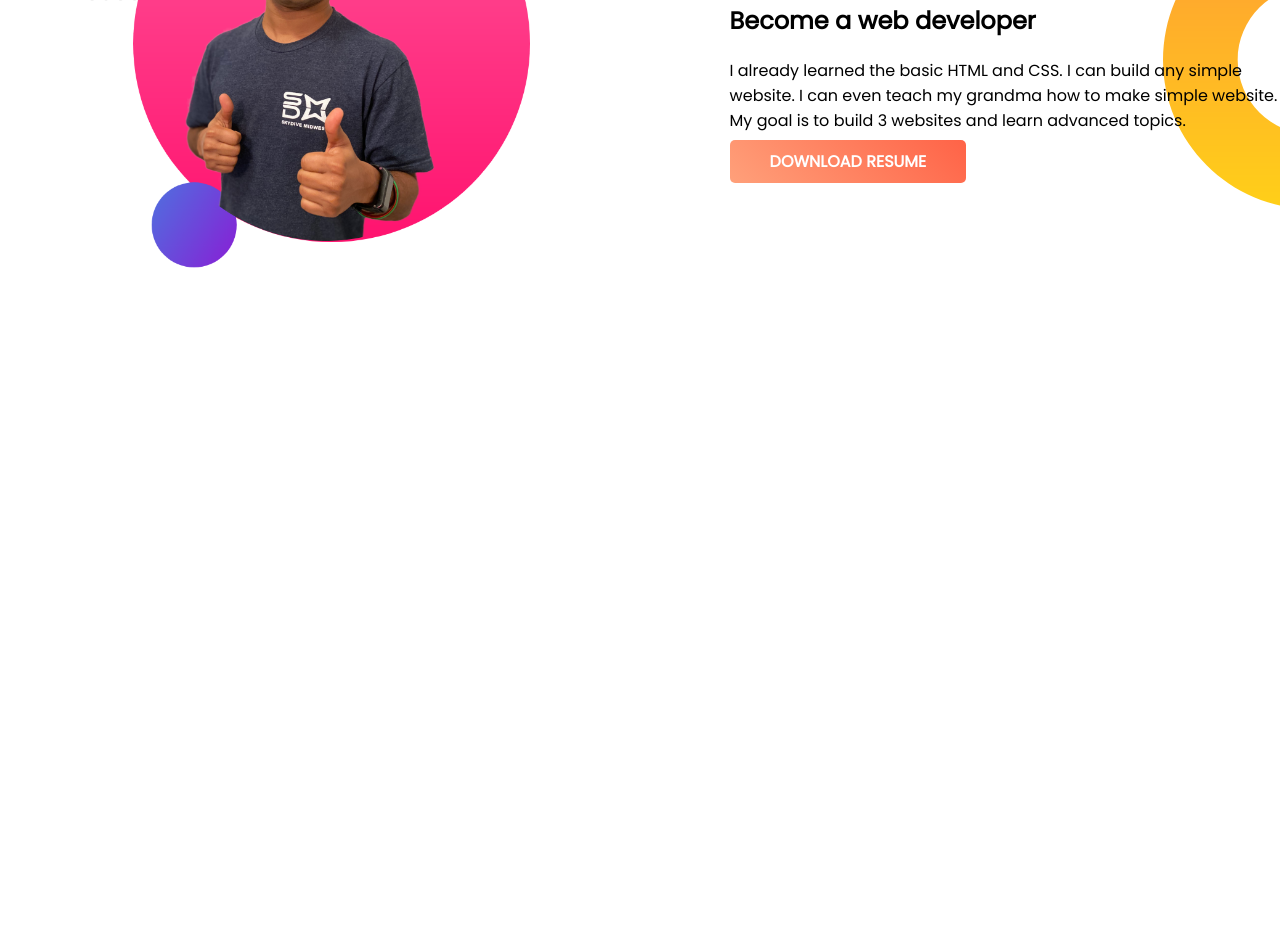
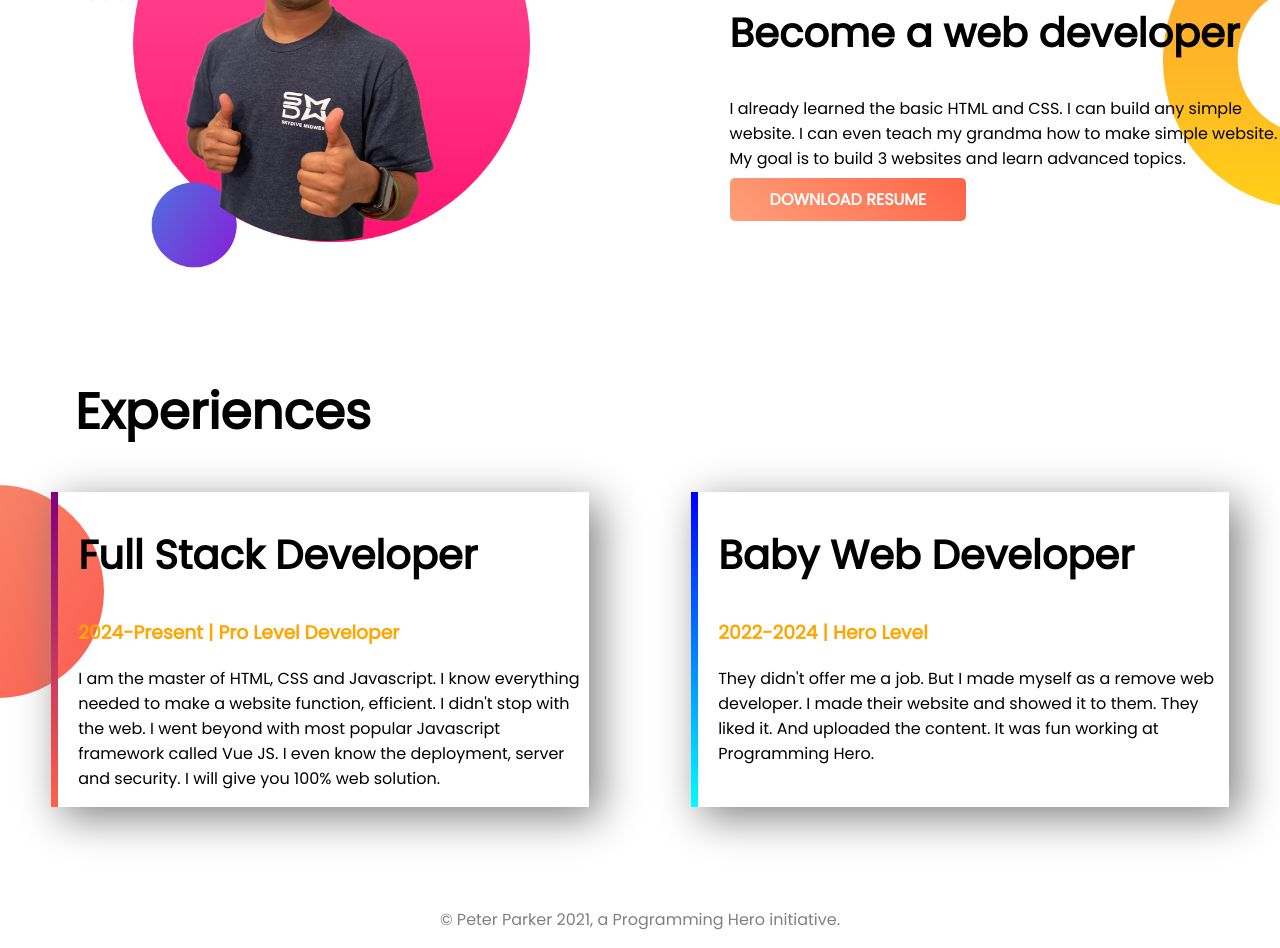
Before and after one commit to Protno/developer-portfolio, a plain HTML site: page index.html in a window 1280 px wide. Shown: the part 718-1666 px from the top of the page. Before the commit the page ends 1093 px from the top, so only its background shows below. Drawn offline with Linux system fonts and the light colour scheme; a web font is replaced by a local one.

Commit message:
all are added

```diff
--- a/index.html
+++ b/index.html
@@ -12,7 +12,7 @@
 
 </head>
 <body>
-    <section class="top-banner">
+    <section class="top-banner flexible-container">
         <div class="haf-width">
             <h1>Welcome To</h1>
         <h1><span  class="orangecolor">Protno Islam </span> World</h1>
@@ -24,7 +24,7 @@
             <img src="images/my-bg.png" alt="">
         </div>
     </section>
-    <section class="dream-big">
+    <section class="dream-big flexible-container">
         <div  class="haf-width">
             <img src="images/jhankar2.png" alt="">
 
@@ -36,5 +36,24 @@
             <a class="link-btn" target="_blank" href="https://www.facebook.com/protno.islam.1">DOWNLOAD RESUME</a>
            </div>
     </section>
+    <section class="Experiences-area">
+        <h1 class="youare-h1">Experiences</h1>
+        <div class="flexible-container">
+            <div id="web-dev-experince" class="experiences-item">
+                <h2>Full Stack Developer</h2>
+                <h3 class="orangecolor">2024-Present | Pro Level Developer</h3>
+                <p>I am the master of HTML, CSS and Javascript. I know everything needed to make a website function, efficient. I didn't stop with the web. I went beyond with most popular Javascript framework called Vue JS. I even know the deployment, server and security. I will give you 100% web solution.</p>
+            </div>
+            <div id="full-stack-experience" class="experiences-item">
+                <h2>Baby Web Developer</h2>
+                <h3 class="orangecolor">2022-2024 | Hero Level</h3>
+                <p>They didn't offer me a job. But I made myself as a remove web developer. I made their website and showed it to them. They liked it. And uploaded the content. It was fun working at Programming Hero.</p>
+            </div>
+        </div>
+
+    </section>
+    <footer>
+        <p>© Peter Parker 2021, a Programming Hero initiative.</p>
+    </footer>
 </body>
 </html>
--- a/style.css
+++ b/style.css
@@ -4,6 +4,9 @@ font-family: 'Poppins', sans-serif;
 margin: 0;
 padding: 0;
 
+}
+h2{
+    font-size: 40px;
 }
 h1{
     font-size:50px;
@@ -12,7 +15,7 @@ h1{
 .orangecolor{
     color: orange;
 }
-section{
+.flexible-container{
     display: flex;
     margin-bottom: 100px;
 
@@ -41,3 +44,34 @@ section{
     background-repeat: no-repeat;
     background-position: right;
 }
+.Experiences-area{
+    background-image: url(images/exp-bg.png);
+    background-repeat: no-repeat;
+    background-position: left;
+}
+.experiences-item{
+    box-shadow: 10px 10px 40px gray;
+    width: 40%;
+    margin-left: 4%;
+    margin-right: 4%;
+    padding-left: 20px;
+}
+#web-dev-experince{
+    border-left: 7px solid;
+    border-image: linear-gradient(purple,tomato);
+    border-image-slice: 1;
+
+}
+#full-stack-experience{
+    border-left: 7px solid;
+    border-image: linear-gradient(blue,cyan);
+    border-image-slice: 1;
+
+}
+footer p{
+    text-align: center;
+    color: gray;
+}
+.youare-h1{
+    margin-left: 75px;
+}
```
Also changed, not shown: 4 other files.
